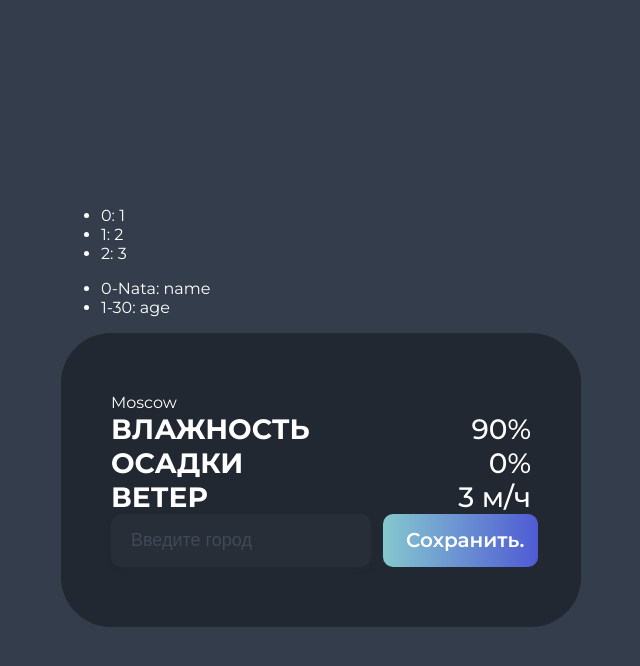
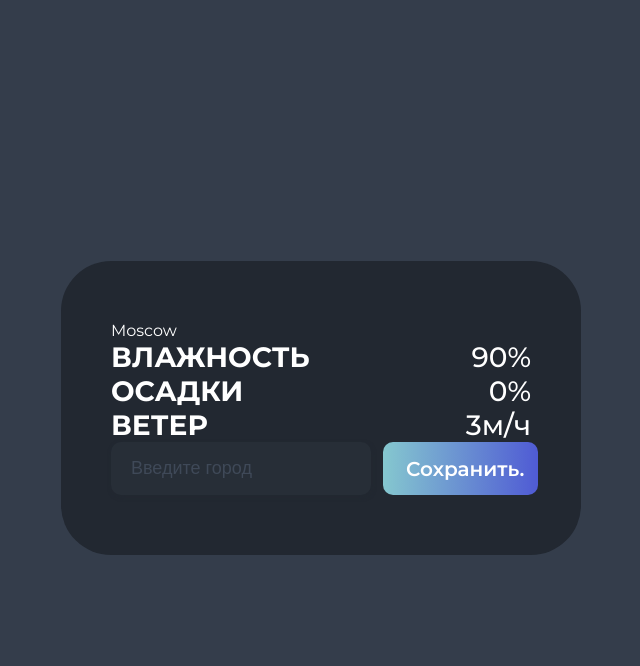
Before and after one commit to 183Natasha/WeatherVue-app, a Vue app: page / in a window 1280 px wide. Both pictures are taken after a click on the button "Изменить город". Shown: the top 666 px of the page, without its empty margins (319-959 px from the left). Built offline with nearby package versions, Linux system fonts and the light colour scheme.

Commit message:
жизненный цикл

```diff
--- a/src/App.vue
+++ b/src/App.vue
@@ -6,18 +6,28 @@ import CitySelect from './components/CitySelect.vue';
 
 let savedCity = ref("Moscow")
 
-let arr = ref([1, 2, 3])
-let obj = ref({ name: "Nata", age: "30" })
 
 let data = ref({
-    humidity: 90
+    humidity: 90,
+    rain: 0,
+    wind: 3
 })
 
 let deteModified = computed(() => {
-    return {
-        label: 'Влажность',
-        stat: data.value.humidity + "%"
-    }
+    return [
+        {
+            label: 'Влажность',
+            stat: data.value.humidity + "%"
+        },
+        {
+            label: 'Осадки',
+            stat: data.value.rain + "%"
+        },
+        {
+            label: 'Ветер',
+            stat: data.value.wind + "м/ч"
+        }
+    ]
 })
 
 function getCity(city) {
@@ -28,21 +38,10 @@ function getCity(city) {
 </script>
 
 <template>
-    <ul>
-        <li v-for="(number, index) in arr" :key="number">
-            {{ index }}: {{ number }}
-        </li>
-    </ul>
-    <ul>
-        <li v-for="(name, key, index) in obj" :key="name">
-            {{ index }}-{{ name }}: {{ key }}
-        </li>
-    </ul>
+
     <main class="main">
-        {{ savedCity }}
-        <ApppStat v-bind="deteModified"></ApppStat>
-        <ApppStat label="Осадки" stat="0%"></ApppStat>
-        <ApppStat label="Ветер" stat="3 м/ч"></ApppStat>
+        <div class="city">{{ savedCity }}</div>
+        <ApppStat v-for="item in deteModified" :key="item.label" v-bind="item"></ApppStat>
         <CitySelect @select-city="getCity"></CitySelect>
 
     </main>
--- a/src/components/AppInput.vue
+++ b/src/components/AppInput.vue
@@ -1,7 +1,24 @@
-<script setup></script>
+<script setup>
+import { onMounted, onUnmounted, onUpdated } from 'vue';
+
+const data = defineModel({ type: String, required: true })
+
+onMounted(() => {
+    console.log('Input mounted')
+})
+
+onUpdated(() => {
+    console.log('Input - updated')
+})
+
+onUnmounted(() => {
+    console.log('Input - unmounted')
+})
+
+</script>
 
 <template>
-    <input type="text" class="input">
+    <input v-model="data" class="input">
 </template>
 
 <style scoped>
--- a/src/components/CitySelect.vue
+++ b/src/components/CitySelect.vue
@@ -1,8 +1,21 @@
 <script setup>
-import { ref } from 'vue';
+import { onBeforeMount, onMounted, onUpdated, ref } from 'vue';
 import AppButton from './Button/AppButton.vue';
 import IconLocation from './icons/IconLocation.vue';
 import AppInput from './AppInput.vue';
+
+onBeforeMount(() => {
+    console.log('City select - before mounted')
+})
+
+onMounted(() => {
+    console.log('City select mounted')
+})
+
+onUpdated(() => {
+    console.log('City select - updated')
+})
+
 
 const emit = defineEmits({
     selectCity(payload) {
@@ -12,6 +25,7 @@ const emit = defineEmits({
 })
 
 let isEdited = ref(false)
+const city = ref('')
 
 function select() {
     isEdited.value = false
@@ -26,14 +40,15 @@ function edit() {
 
 <template>
     <div class="city-select">
-        <div v-show="isEdited" class="city-input">
-            <AppInput placeholder="Введите город"></AppInput>
+        {{ city }}
+        <div v-if="isEdited" class="city-input">
+            <AppInput v-model="city" placeholder="Введите город"></AppInput>
             <AppButton @click="select()">
                 Сохранить.
             </AppButton>
         </div>
 
-        <AppButton v-show="!isEdited" @click="edit">
+        <AppButton v-if="!isEdited" @click="edit">
             <IconLocation></IconLocation>
             Изменить город
         </AppButton>
```
